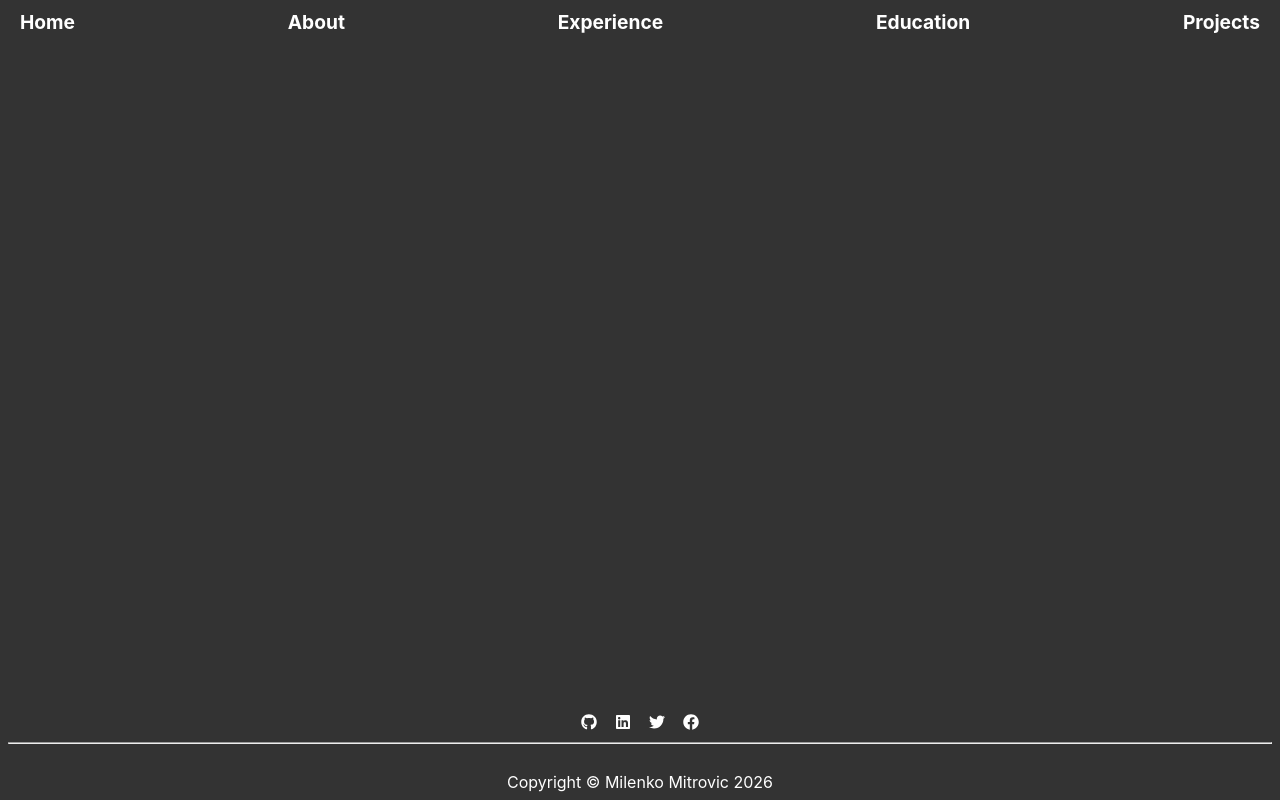
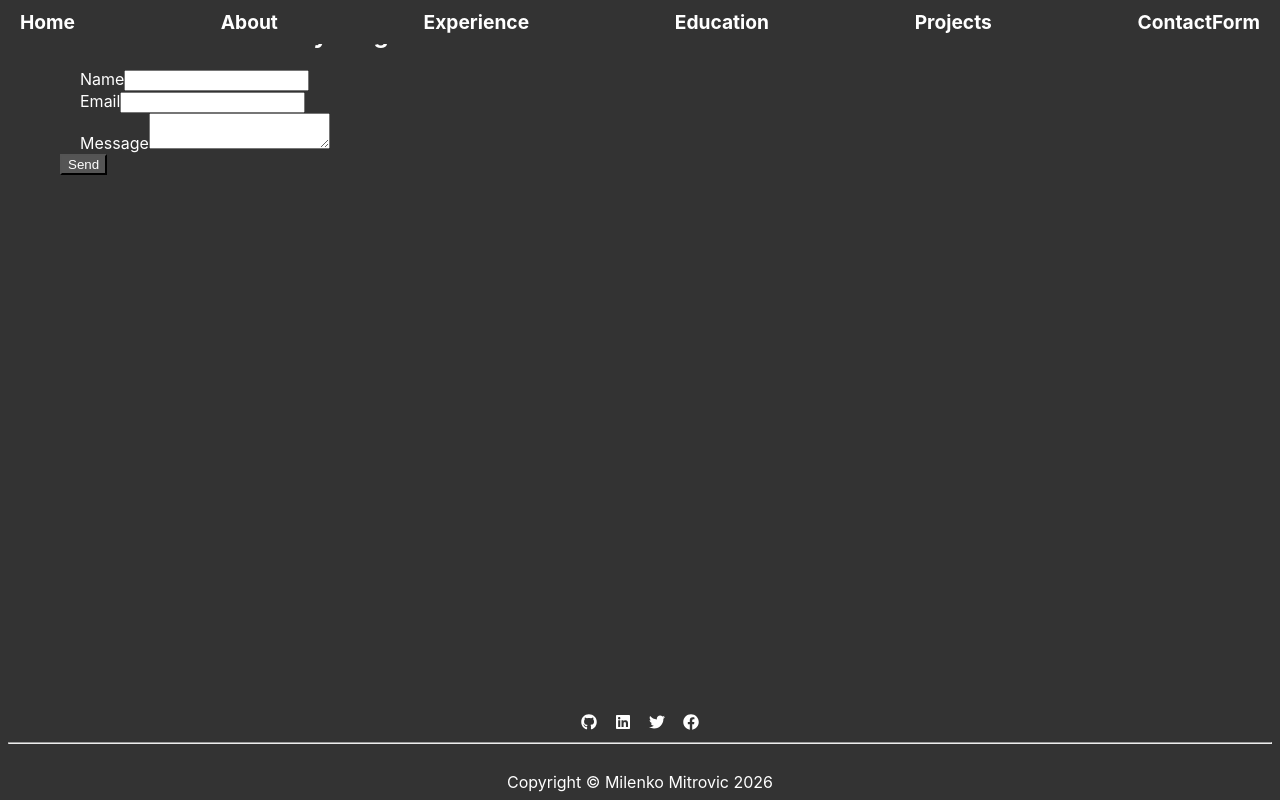
Before and after one commit to subzone/cv, a React (Create React App) app: page /contact in a window 1280 px wide. Built offline with nearby package versions, Linux system fonts and the light colour scheme.

Commit message:
Work on ContactForm

```diff
--- a/src/App.js
+++ b/src/App.js
@@ -1,14 +1,15 @@
 import React from 'react';
 import { BrowserRouter, Routes, Route, Link } from 'react-router-dom';
-import Home from './Home';
+import Home from './components/Home';
 import About from './About';
-import Education from './Education';
-import Experience from './Experience';
-import Projects from './Projects';
-import Skills from './Skills';
+import Education from './components/Education';
+import Experience from './components/Experience';
+import Projects from './components/Projects';
+import Skills from './components/Skills';
 import './dark-theme.css';
-import Footer from './Footer';
+import Footer from './components/Footer';
 import { Helmet } from 'react-helmet';
+import ContactForm from './components/ContactForm';
 
 function App() {
   return (
@@ -19,6 +20,7 @@
         <Link to="/experience" className="nav-link">Experience</Link>
         <Link to="/education" className="nav-link">Education</Link>
         <Link to="/projects" className="nav-link">Projects</Link>
+        <Link to="/contact" className="nav=link">ContactForm</Link>
       </nav>
       <div className='dark-theme'>
       <Routes>
@@ -28,6 +30,7 @@
         <Route path='/education' element={<Education />} />
         <Route path='/projects' element={<Projects />} />
         <Route path='/skills' element={<Skills />} />
+        <Route path='/contact' element={<ContactForm />} />
       </Routes>
       </div><div className='cv'><Helmet>
         <html lang="en" />
--- a/src/Navbar.js
+++ b/src/Navbar.js
@@ -12,6 +12,7 @@
                     <Link to="/experience" className="navbar-item">Experience</Link>
                     <Link to="/education" className="navbar-item">Education</Link>
                     <Link to="/projects" className="navbar-item">Projects</Link>
+                    <Link to="/contact" className="navbar-item">ContactForm</Link>
                 </div>
             </div>
         </div>
--- /dev/null
+++ b/src/components/ContactForm.js
@@ -0,0 +1,44 @@
+import React from 'react';
+const ContactForm = () => {
+    const [formStatus, setFormStatus] = React.useState('Send')
+    const onSubmit = (e) => {
+      e.preventDefault()
+      setFormStatus('Submitting...')
+      const { name, email, message } = e.target.elements
+      let conFom = {
+        name: name.value,
+        email: email.value,
+        message: message.value,
+      }
+      console.log(conFom)
+    }
+    return (
+      <div className="container mt-5">
+        <h2 className="mb-3">Feel free to ask me anything</h2>
+        <form onSubmit={onSubmit}>
+          <div className="mb-3">
+            <label className="form-label" htmlFor="name">
+              Name
+            </label>
+            <input className="form-control" type="text" id="name" required />
+          </div>
+          <div className="mb-3">
+            <label className="form-label" htmlFor="email">
+              Email
+            </label>
+            <input className="form-control" type="email" id="email" required />
+          </div>
+          <div className="mb-3">
+            <label className="form-label" htmlFor="message">
+              Message
+            </label>
+            <textarea className="form-control" id="message" required />
+          </div>
+          <button className="btn btn-danger" type="submit">
+            {formStatus}
+          </button>
+        </form>
+      </div>
+    )
+  }
+export default ContactForm;
--- a/src/Home.js
+++ b/src/components/Home.js
@@ -1,5 +1,5 @@
 import React from 'react';
-import About from './About';
+import About from '../About';
 import Education from './Education';
 import Experience from './Experience';
 import Projects from './Projects';
--- a/src/Skills.js
+++ b/src/components/Skills.js
@@ -1,5 +1,5 @@
 import React from 'react';
-import StarsRating from './StarsRating';
+import StarsRating from '../StarsRating';
 
 
 const Skills = () => {
```
Also changed, not shown: src/routes.js (+7 -5 lines), src/components/Education.js (renamed from src/Education.js), src/components/Experience.js (renamed from src/experience.js), src/components/Footer.js (renamed from src/Footer.js), src/components/Projects.js (renamed from src/Projects.js), 1 other file (tests, documents, lock files or other folders).
